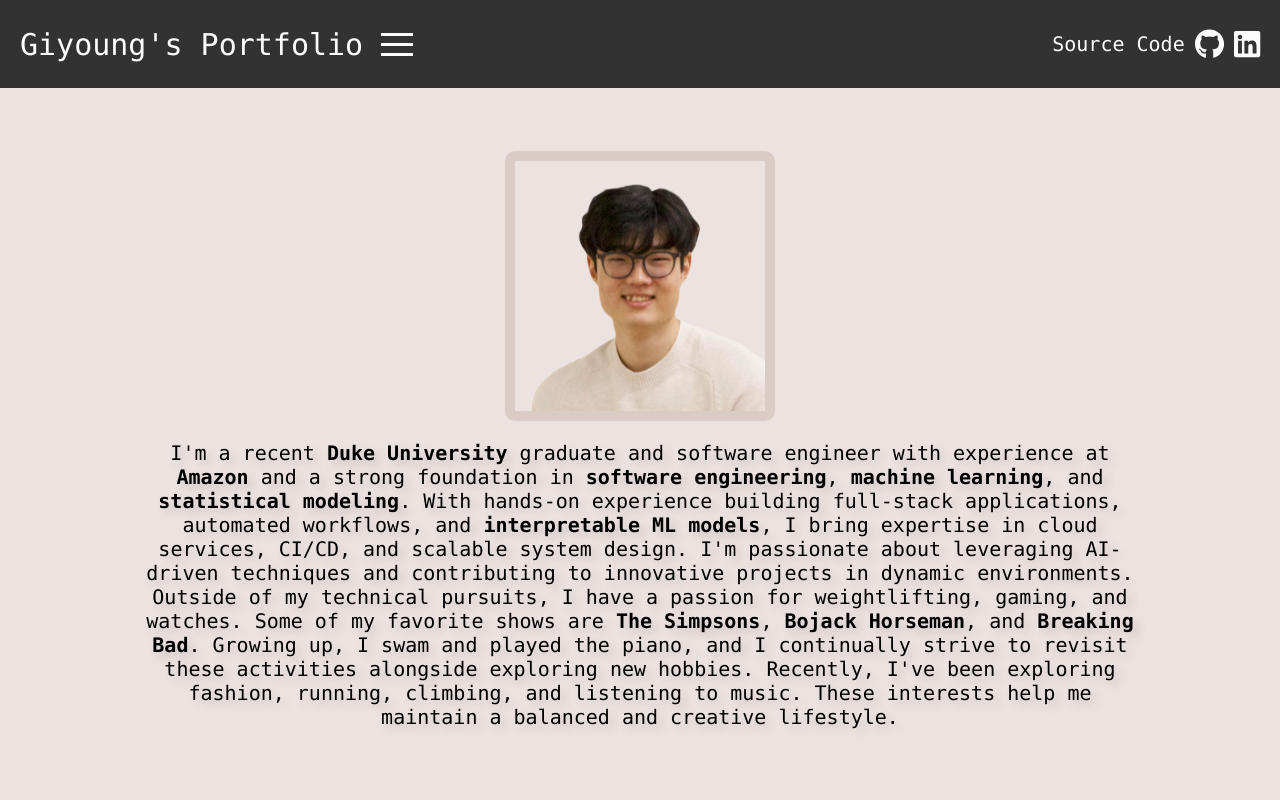
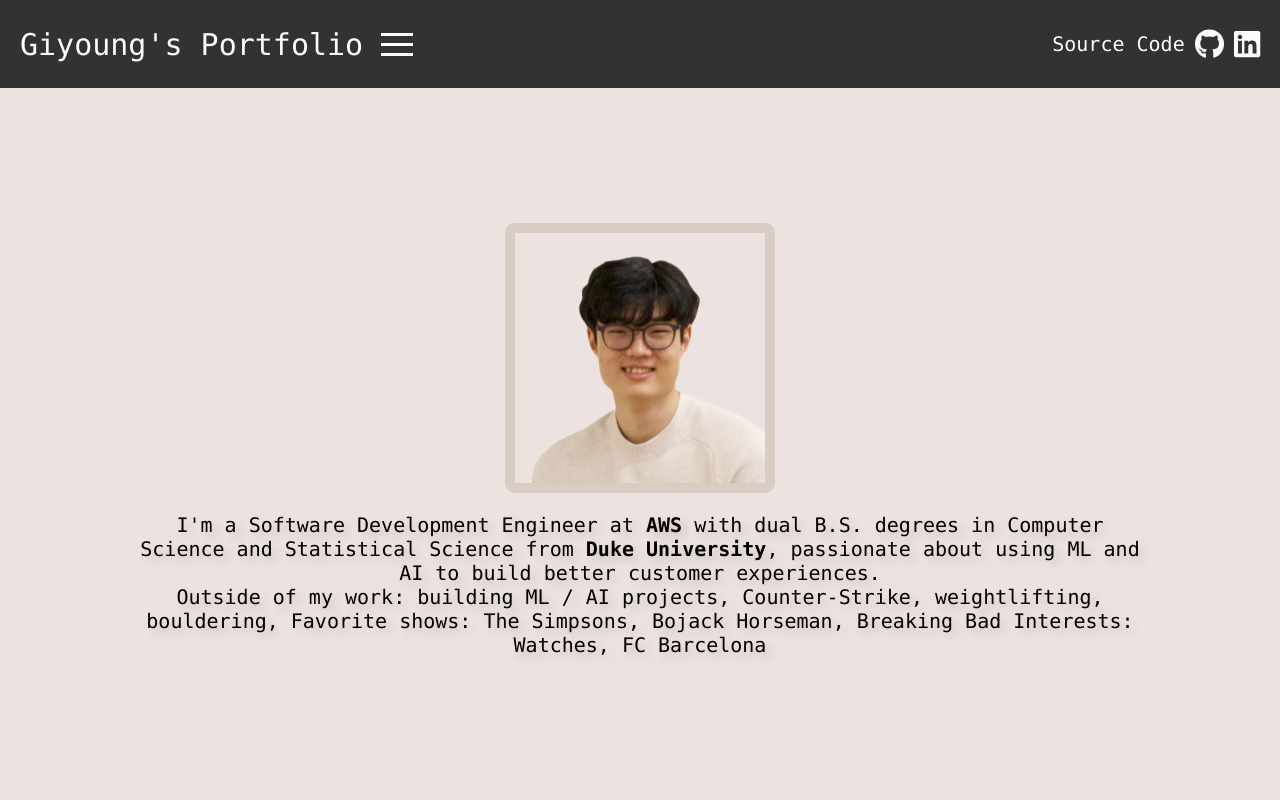
Before and after one commit to giykim/portfolio, a React (Create React App) app in the folder portfolio/: page /about in a window 1280 px wide. Shown: the top 800 px of the page. Built offline with nearby package versions, Linux system fonts and the light colour scheme.

Commit message:
Restructure about page

```diff
--- a/portfolio/src/pages/About.js
+++ b/portfolio/src/pages/About.js
@@ -10,22 +10,19 @@ const About = () => {
             </div>
             <Ease>
                 <code className="p">
-                    I'm a recent <strong>Duke University</strong> graduate and software engineer with experience at <strong>Amazon</strong> and a strong foundation in <strong>software engineering</strong>, <strong>machine learning</strong>, and <strong>statistical modeling</strong>.
-                    With hands-on experience building full-stack applications, automated workflows, and <strong>interpretable ML models</strong>, I bring expertise in cloud services, CI/CD, and scalable system design.
-                    I'm passionate about leveraging AI-driven techniques and contributing to innovative projects in dynamic environments.
+                    I'm a Software Development Engineer at <strong>AWS</strong> with dual B.S. degrees in Computer Science and Statistical Science from <strong>Duke University</strong>, passionate about using ML and AI to build better customer experiences.
                 </code>
                 <code className="p">
-                    Outside of my technical pursuits, I have a passion for weightlifting, gaming, and watches.
-                    Some of my favorite shows are <strong>The Simpsons</strong>, <strong>Bojack Horseman</strong>, and <strong>Breaking Bad</strong>.
-                    Growing up, I swam and played the piano, and I continually strive to revisit these activities alongside exploring new hobbies.
-                    Recently, I've been exploring fashion, running, climbing, and listening to music.
-                    These interests help me maintain a balanced and creative lifestyle.
+                    Outside of my work: building ML / AI projects, Counter-Strike, weightlifting, bouldering,
+                    Favorite shows: The Simpsons, Bojack Horseman, Breaking Bad
+                    Interests: Watches, FC Barcelona
                 </code>
             </Ease>
         </>,
         <>
             <div><code className="h1">Education</code></div>
-
+        </>,
+        <>
             <div>
                 <div className="listheader">
                     <div className="organization">
@@ -71,6 +68,8 @@ const About = () => {
         </>,
         <>
             <div><code className="h1">Technical Skills</code></div>
+        </>,
+        <>
             <ul>
                 <li><code className="p"><strong>Languages: </strong>Java, Python, JavaScript, C#, C++</code></li>
                 <li><code className="p"><strong>Databases: </strong>MongoDB, DynamoDB, PostgreSQL</code></li>
@@ -79,7 +78,10 @@ const About = () => {
         </>,
         <>
             <div><code className="h1">Experience</code></div>
-            <Ease>
+        </>,
+        <>
+            <div>
+                <div><code className="h1">Software Engineer</code></div>
                 <div className="listheader">
                     <div className="organization">
                         <a href="https://amazon.com/" target="_blank" rel="noopener noreferrer">
@@ -92,18 +94,13 @@ const About = () => {
                     <code className="p date">June 2025 - January 2026</code>
                 </div>
                 <ul>
-                    <li><code className="p">Maintained automated workflows for Product Basket Agreements, Curated Catalogs, and Rebates in a Foundation Services team, enabling partner teams to provision and retrieve commerce documents for <strong>Amazon Business</strong>, serving 8M+ customers with &lt;5 ms precondition lookups.</code></li>
-                    <li><code className="p">Built <strong>full-stack capabilities</strong> for an internal tool, enabling partner teams to efficiently search, view, and manage commerce documents.</code></li>
-                    <li><code className="p">Authored and presented a Correction of Error (COE) to senior leadership after a marketplace attribution incident, detailing root cause analysis, mitigation steps, and preventive measures.</code></li>
-                    <li><code className="p">Designed and deployed <strong>monitoring and alerting</strong> for critical checkout workflows, improving operational reliability and reducing incident response times.</code></li>
-                    <li><code className="p">Contributed to <strong>CI/CD</strong> and backend development, supporting APIs that provide the source of truth for partner teams across the business ecosystem.</code></li>
-                    <li><code className="p">Explored and applied <strong>AI-driven subagents</strong> and agentic coding techniques to automate development tasks.</code></li>
+                    <li><code className="p">Filler text</code></li>
                 </ul>
-            </Ease>
+            </div>
         </>,
         <>
-            <div><code className="h1">ML Research Assistant</code></div>
             <div>
+                <div><code className="h1">ML Research Assistant</code></div>
                 <div className="listheader">
                     <div className="organization">
                         <a href="https://duke.edu/" target="_blank" rel="noopener noreferrer">
@@ -116,16 +113,13 @@ const About = () => {
                     <code className="p date">May 2023 - June 2025</code>
                 </div>
                 <ul>
-                    <li><code className="p">Designed an <strong>active learning framework</strong> for mammogram segmentation datasets, reducing expert annotation time by 44% through adaptive sampling and uncertainty-driven prioritization.</code></li>
-                    <li><code className="p">Implemented a <strong>prototypical network</strong> for breast mass margin analysis, achieving 84% accuracy across 5 lesion types and 83% accuracy for malignancy prediction, with interpretable, similarity-based reasoning.</code></li>
-                    <li><code className="p">Developed a prototype-based classification architecture achieving <strong>86% accuracy</strong> on a 200-class, 11,788-sample dataset using attention-guided feature extraction and interpretable decision reasoning.</code></li>
-                    <li><code className="p">Built a flexible library for <strong>prototypical-part models</strong>, enabling cross-domain research and rapid experimentation.</code></li>
+                    <li><code className="p">Filler text</code></li>
                 </ul>
             </div>
         </>,
         <>
-            <div><code className="h1">SWE Intern</code></div>
             <div>
+                <div><code className="h1">SWE Intern</code></div>
                 <div className="listheader">
                     <div className="organization">
                         <a href="https://www.hagerty.com/" target="_blank" rel="noopener noreferrer">
@@ -138,16 +132,13 @@ const About = () => {
                     <code className="p date">May 2024 - August 2024</code>
                 </div>
                 <ul>
-                    <li><code className="p">Developed <strong>policy transformation pipelines</strong> to support seamless insurance plan migrations across providers.</code></li>
-                    <li><code className="p">Built and deployed <strong>APIs</strong> enabling clients to securely retrieve insurance data by policy-level attributes.</code></li>
-                    <li><code className="p">Automated insurance policy processing workflows based on incoming request types, saving <strong>10+ hours per week</strong> across 10+ teams.</code></li>
-                    <li><code className="p">Led <strong>quality assurance</strong> efforts across agile teams, ensuring 95% deployment stability by simulating mock insurance plans and events across all pipeline environments.</code></li>
+                    <li><code className="p">Filler text</code></li>
                 </ul>
             </div>
         </>,
         <>
-            <div><code className="h1">SWE Intern</code></div>
             <div>
+                <div><code className="h1">SWE Intern</code></div>
                 <div className="listheader">
                     <div className="organization">
                         <a href="https://broadsword.com/" target="_blank" rel="noopener noreferrer">
@@ -160,14 +151,16 @@ const About = () => {
                     <code className="p date">May 2022 - July 2022</code>
                 </div>
                 <ul>
-                    <li><code className="p">Designed a backend <strong>data aggregation pipeline</strong> for <em>Dark Age of Camelot</em>, standardizing data formats and rearchitecting retrieval infrastructure to enable easy access to thousands of item, quest, and entity attributes.</code></li>
-                    <li><code className="p">Led the implementation of advanced <strong>item search filtering</strong>, enabling detailed queries across 100+ granular filters.</code></li>
+                    <li><code className="p">Filler text</code></li>
                 </ul>
             </div>
         </>,
         <>
-            <div><code className="h1">Mini Amazon</code></div>
-            <Ease className="information-card">
+            <div><code className="h1">Projects</code></div>
+        </>,
+        <>
+            <div>
+                <div><code className="h1">Mini Amazon</code></div>
                 <div className="listheader">
                     <code className="p"><a href="https://github.com/giykim/mini-amazon" target="_blank" rel="noopener noreferrer">View repository &#8599;</a></code>
                     <code className="p date">September 2024 - November 2024</code>
@@ -180,11 +173,11 @@ const About = () => {
                 <div className="imgcontainer">
                     <img src="images/amazon.png" alt="Mini Amazon e-commerce project screenshot" />
                 </div>
-            </Ease>
+            </div>
         </>,
         <>
-            <div><code className="h1">PLTR Trade Strategy</code></div>
             <div>
+                <div><code className="h1">PLTR Trade Strategy</code></div>
                 <div className="listheader">
                     <code className="p"><a href="https://github.com/giykim/algo-project" target="_blank" rel="noopener noreferrer">View repository &#8599;</a></code>
                     <code className="p date">March 2024 - April 2024</code>
@@ -202,6 +195,8 @@ const About = () => {
         </>,
         <>
             <div><code className="h1">Publications</code></div>
+        </>,
+        <>
             <ul>
                 <li><code className="p">
                     <strong>Google Scholar: </strong><a href="https://scholar.google.com/citations?user=cUceUnMAAAAJ&hl=en&oi=sra" target="_blank" rel="noopener noreferrer">scholar.google.com &#8599;</a>
@@ -210,6 +205,8 @@ const About = () => {
         </>,
         <>
             <div><code className="h1">Contact</code></div>
+        </>,
+        <>
             <ul>
                 <li><code className="p">
                     <strong>Email: </strong><a href="mailto:giy.kim27@gmail.com">giy.kim27@gmail.com &#8599;</a>
```
